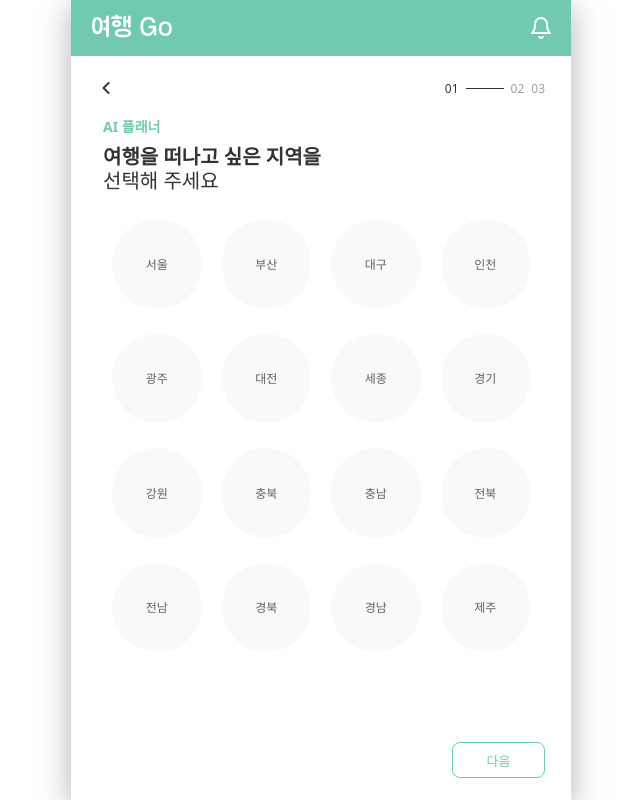
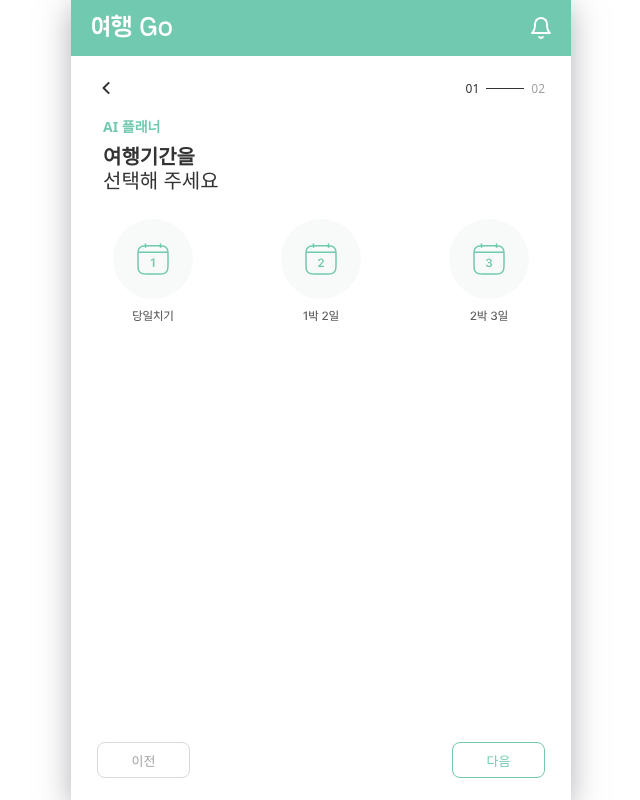
Before and after one commit to jobatda/Logit_FE, a React (Vite) app: page /aitripplan in a window 1280 px wide. Shown: the whole page, without its empty margins (319-959 px from the left). Built offline with nearby package versions, Linux system fonts and the light colour scheme; a web font is replaced by a local one.

Commit message:
fix: pagenavigation

```diff
--- a/src/pages/aiTripPlan/AiTripPlan.tsx
+++ b/src/pages/aiTripPlan/AiTripPlan.tsx
@@ -8,8 +8,7 @@ import {useLocation} from "react-router-dom";
 
 export default function AiTripPlan() {
     const location = useLocation();
-    const state = location.state || {};
-
+    const state = location.state || {"region": "양평군"};
     const [step, setStep] = useState(1);
 
     const nextStep = () => setStep((prev) => prev + 1);
@@ -18,14 +17,14 @@ export default function AiTripPlan() {
     return (
         <TravelPlannerProvider>
             <div>
-                {step === 1 && <RegionSelection onNext={nextStep}/>}
+                {/* {step === 1 && <RegionSelection onNext={nextStep}/>} */}
+                {step === 1 && (
+                    <DurationSelection onNext={nextStep} onPrevious={previousStep} region={state}/>
+                )}
                 {step === 2 && (
-                    <DurationSelection onNext={nextStep} onPrevious={previousStep}/>
+                    <ThemeSelection onNext={nextStep} onPrevious={previousStep}/>
                 )}
                 {step === 3 && (
-                    <ThemeSelection onNext={nextStep} onPrevious={previousStep}/>
-                )}
-                {step === 4 && (
                     <AiPlanner/>
                 )}
             </div>
--- a/src/pages/aiTripPlan/components/DurationSelection.tsx
+++ b/src/pages/aiTripPlan/components/DurationSelection.tsx
@@ -15,14 +15,13 @@ const durations = [
     {data: "2박 3일", beforeIcon: twoDayBeforeIcon, afterIcon: twoDayAfterIcon},
 ];
 
-export default function DurationSelection({ onNext, onPrevious }: { onNext: () => void; onPrevious: () => void }) {
-  const { setDuration, data } = useTravelPlanner();
+export default function DurationSelection({ onNext, onPrevious, region }: { onNext: () => void; onPrevious: () => void; region: {region: string} }) {
+  const { setDuration, setRegion ,data } = useTravelPlanner();
 
     const handleNextClick = () => {
-        if (data.duration) {
+        if (data.duration && region.region) {
             onNext();
         } else {
-            // alert("지역을 선택해 주세요.");
         }
     };
 
@@ -31,12 +30,13 @@ export default function DurationSelection({ onNext, onPrevious }: { onNext: () =
     };
 
   const handleDurationClick = (duration: string) => {
+    setRegion(region.region);
     setDuration(duration);
   };
 
   return (
     <div>
-      <PageNavigation currentStep={2} totalSteps={3} />
+      <PageNavigation currentStep={1} totalSteps={2} />
       <Aisubject>
             AI 플래너
         </Aisubject>
--- a/src/pages/aiTripPlan/components/ThemeSelection.tsx
+++ b/src/pages/aiTripPlan/components/ThemeSelection.tsx
@@ -37,9 +37,10 @@ export default function ThemeSelection({ onNext, onPrevious }: { onNext: () => v
 
     const handleNextClick = () => {
         if (data.themes.length > 1 && data.region && data.duration) {
+            console.log(data);
             onNext();
         } else {
-            alert("지역을 선택해 주세요.");
+            // alert("지역을 선택해 주세요.");
             // 실행하고 다음 추천 리스트로 넘어가기
         }
     };
@@ -50,7 +51,7 @@ export default function ThemeSelection({ onNext, onPrevious }: { onNext: () => v
 
   return (
     <ThemeSelectionWrapper>
-      <PageNavigation currentStep={3} totalSteps={3} />
+      <PageNavigation currentStep={2} totalSteps={2} />
         <Aisubject>
             AI 플래너
         </Aisubject>
```
